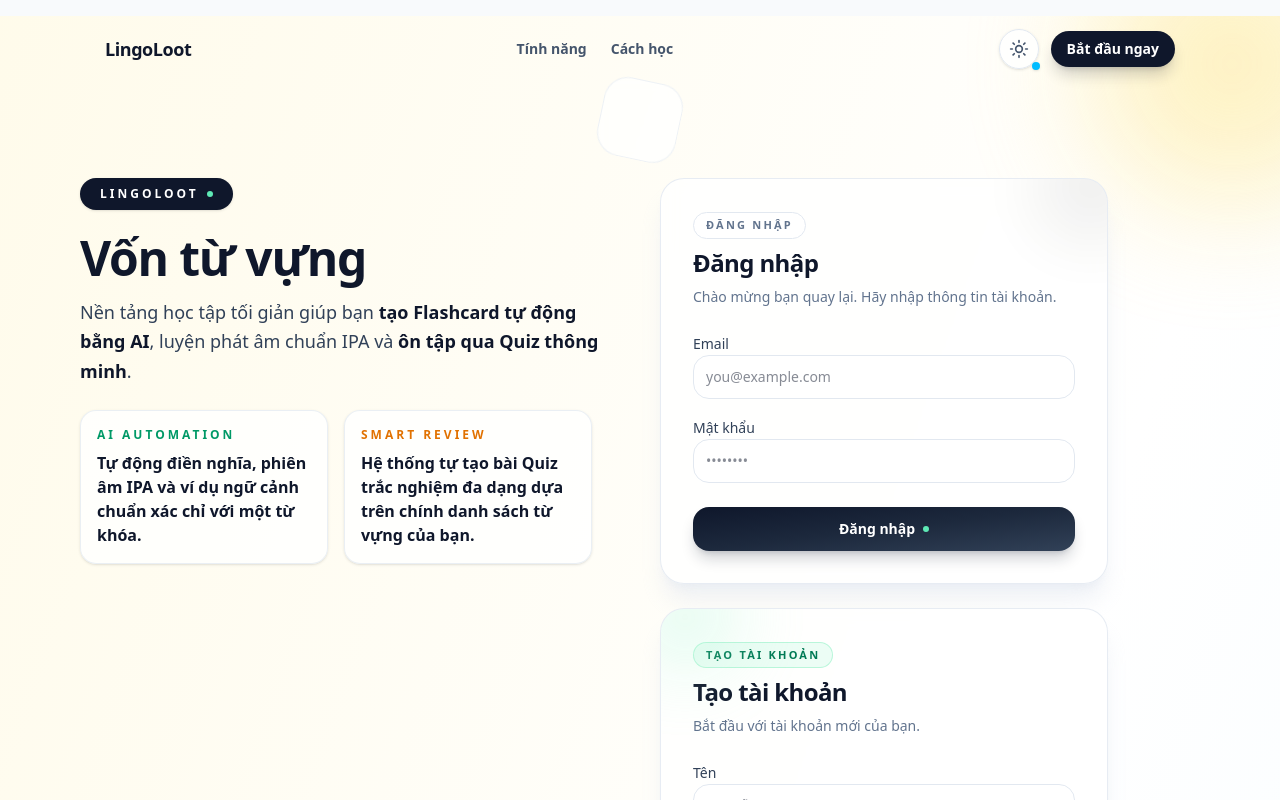
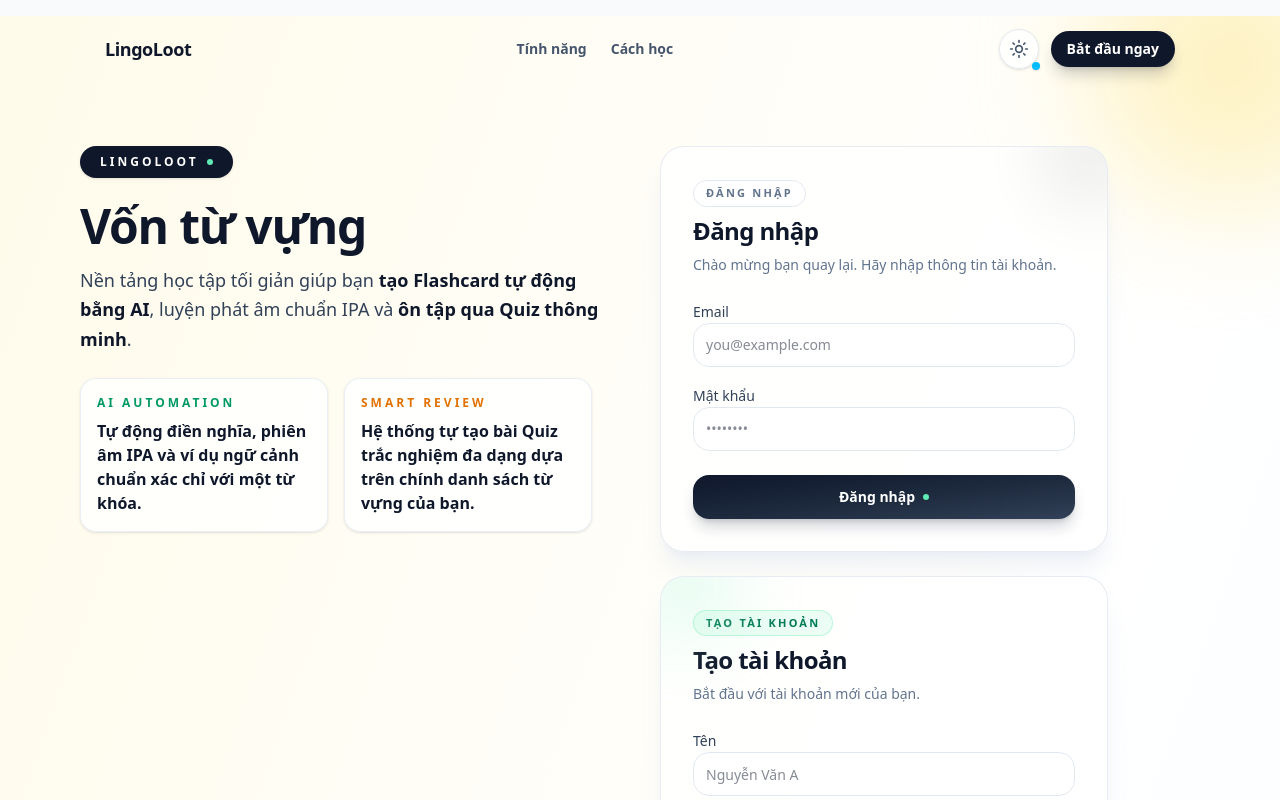
Before and after one commit to Kpoi148/Lingoloot, a Next.js app in the folder engquest-nextjs/: page / in a window 1280 px wide. Shown: the top 800 px of the page. Built offline with nearby package versions, Linux system fonts and the light colour scheme.

Commit message:
Chỉnh lỗi Ui landing page

```diff
--- a/engquest-nextjs/src/app/page.tsx
+++ b/engquest-nextjs/src/app/page.tsx
@@ -136,12 +136,11 @@
           className="absolute bottom-0 -left-28 h-80 w-80 rounded-full bg-sky-200/50 blur-3xl animate-pulse dark:bg-sky-500/10"
           style={{ animationDelay: "1.5s" }}
         />
-        <div className="absolute left-1/2 top-16 h-20 w-20 -translate-x-1/2 rounded-3xl border border-slate-200/60 bg-white/70 backdrop-blur-sm rotate-12 dark:border-slate-800/80 dark:bg-slate-900/70" />
       </div>
 
       <Navbar onNavigate={handleNavigate} />
 
-      <div className="relative mx-auto flex w-full max-w-6xl flex-col gap-10 px-4 pb-14 pt-24 lg:flex-row lg:items-start">
+      <div className="relative mx-auto flex w-full max-w-6xl flex-col gap-10 px-4 pb-14 pt-24 lg:flex-row lg:items-start lg:pt-16">
         <section id="hero" className="flex-1 space-y-6 scroll-mt-28">
           <span className="inline-flex items-center gap-2 rounded-full bg-slate-900 px-5 py-2 text-xs font-semibold uppercase tracking-[0.25em] text-white shadow-sm dark:bg-white dark:text-slate-900">
             LingoLoot
@@ -417,7 +416,7 @@
                 <span>100%</span>
               </div>
               <div className="mt-2 h-2 w-full rounded-full bg-emerald-100 dark:bg-emerald-900/60">
-                <div className="h-2 w-2/3 rounded-full bg-gradient-to-r from-emerald-500 to-amber-400 dark:from-emerald-400 dark:to-amber-300" />
+                <div className="h-2 w-full rounded-full bg-gradient-to-r from-emerald-500 to-amber-400 dark:from-emerald-400 dark:to-amber-300" />
               </div>
             </div>
           </motion.div>
```
